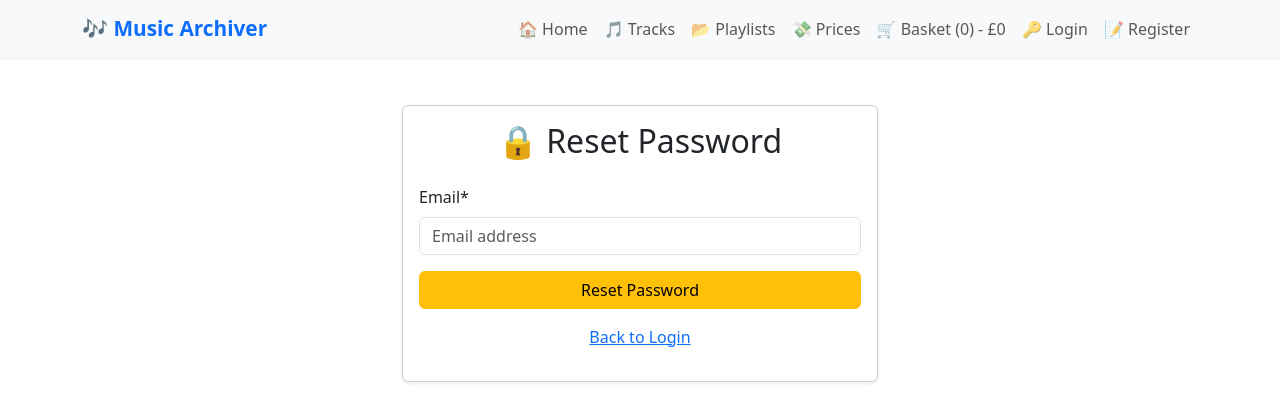
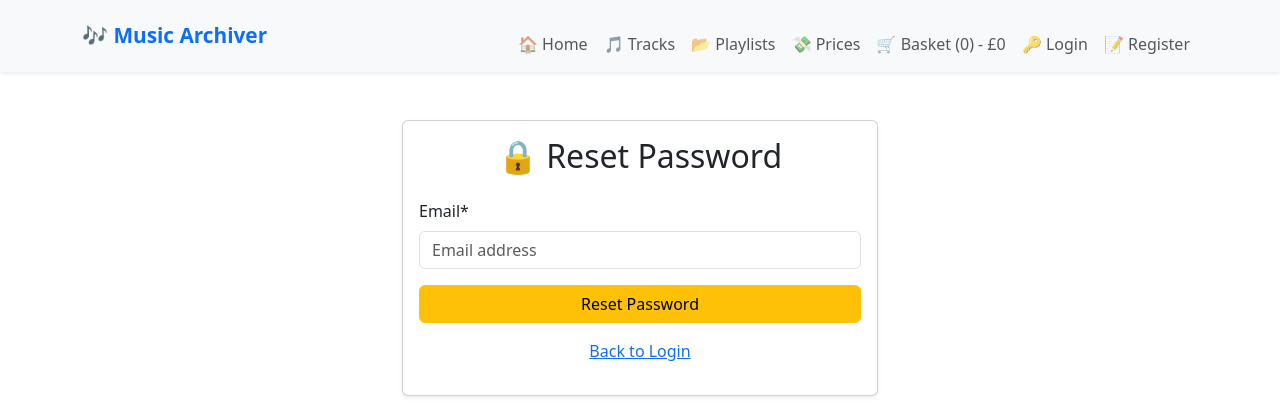
Before and after one commit to ie3ul2df/Music-Archiver, a Django app: page /accounts/password/reset/ in a window 1280 px wide. Shown: the top 420 px of the page. Run offline with Django 5.2, Linux system fonts and the light colour scheme; some libraries are stand-ins or nearby versions.

Commit message:
refined navbar padding and margins

```diff
--- a/templates/base.html
+++ b/templates/base.html
@@ -37,7 +37,7 @@
 
         <!-- Navbar links -->
         <div class="collapse navbar-collapse" id="mainNavbar">
-          <ul class="navbar-nav ms-auto mb-2 mb-lg-0">
+          <ul class="navbar-nav ms-auto mb-2 mt-3 mb-lg-0">
             <li class="nav-item">
               <a class="nav-link {% if request.resolver_match.url_name == 'home' %}active{% endif %}" href="{% url 'home' %}">🏠 Home</a>
             </li>
@@ -58,7 +58,7 @@
 
             {% if user.is_authenticated %}
             <li class="nav-item">
-              <a class="nav-link {% if request.resolver_match.url_name == 'profile' %}active{% endif %}" href="{% url 'profile' %}">
+              <a class="d-flex nav-link {% if request.resolver_match.url_name == 'profile' %}active{% endif %}" href="{% url 'profile' %}">
                 {% if profile.profile_image %}
                 <img
                   src="{{ profile.profile_image.url }}"
```
